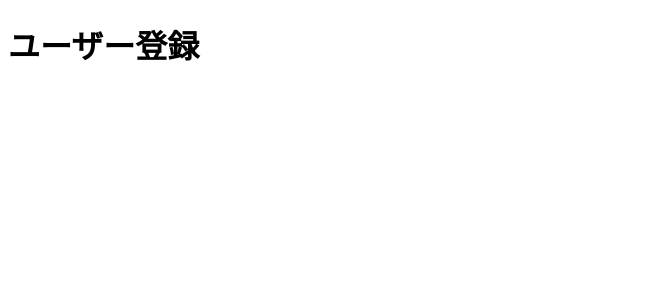
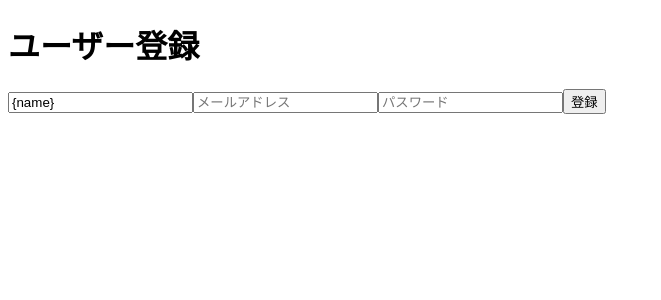
Before and after one commit to haruki0314/market-app, a Next.js app: page /user/register in a window 1280 px wide. Shown: the top 300 px of the page, without its empty margins (0-661 px from the left). Built offline with nearby package versions, Linux system fonts and the light colour scheme.

Commit message:
RREGISTER追加

```diff
--- a/pages/user/register.js
+++ b/pages/user/register.js
@@ -1,8 +1,33 @@
+import { useState } from "react";
 const Register = () => {
+  const [name, setName] = useState("");
+  console.log(name);
+  const handleSubmit = () => {
+    try {
+      fetch("http://localhost:3000/api/user/register", {
+        method: "POST",
+        headers: {
+          Accepst: "application/json",
+          "Contet-Type": "application/json",
+        },
+        body: "ダミーデータ",
+      });
+    } catch (err) {}
+  };
   return (
     <div>
       <h1>ユーザー登録</h1>
-      <form></form>
+      <form onSubmit={handleSubmit}>
+        <input value="{name}" type="text" name="name" placeholder="名前" required />
+        <input
+          type="text"
+          name="password"
+          placeholder="メールアドレス"
+          required
+        />
+        <input type="text" name="password" placeholder="パスワード" required />
+        <button>登録</button>
+      </form>
     </div>
   );
 };
```
